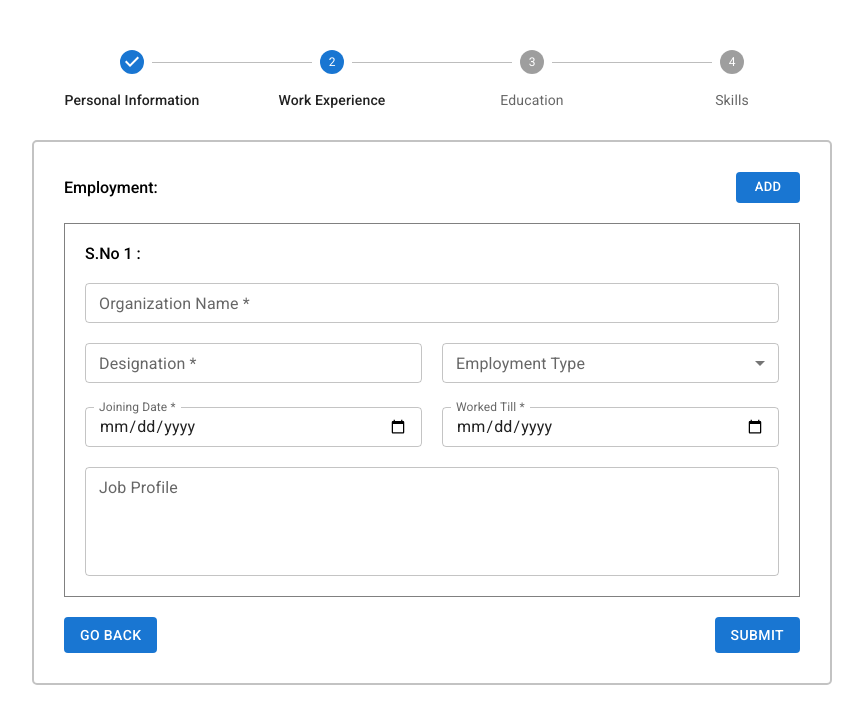
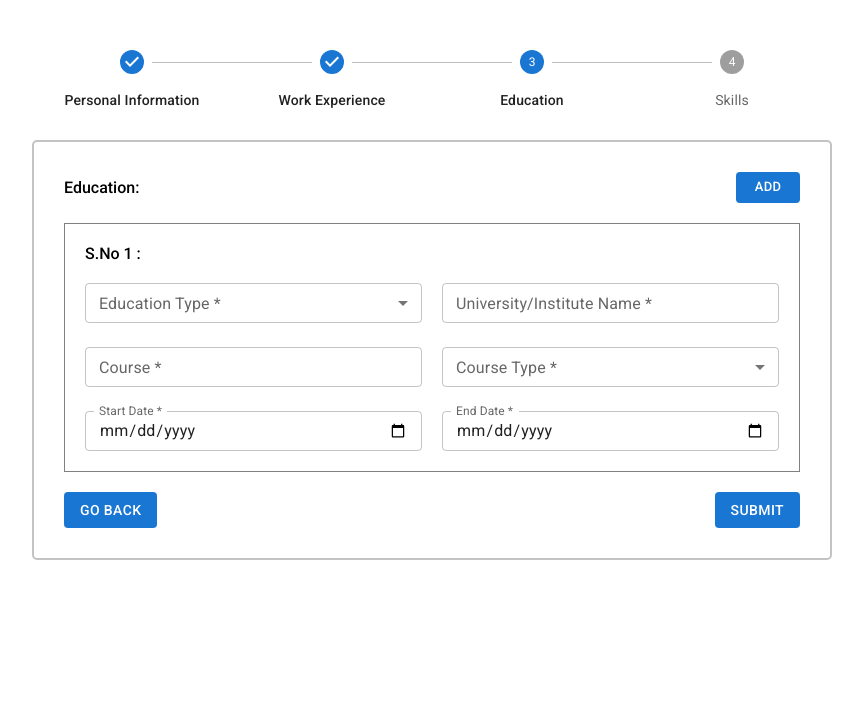
Before and after one commit to Sudeepkumar799/multi-step-employee-info-form, a React (Vite) app: page / in a window 1280 px wide. Shown: the top 724 px of the page, without its empty margins (208-1071 px from the left). Built offline with nearby package versions, Linux system fonts and the light colour scheme.

Commit message:
Added education form layout and functionality

```diff
--- a/src/components/multi-step-employee-form/MultiStepEmployeeForm.scss
+++ b/src/components/multi-step-employee-form/MultiStepEmployeeForm.scss
@@ -29,7 +29,7 @@
         margin: 0;
       }
 
-      .employment-section {
+      .employment-section, .education-section {
         border: 1px solid gray;
         padding: 20px;
         margin-bottom: 20px;
--- a/src/components/multi-step-employee-form/MultiStepEmployeeForm.tsx
+++ b/src/components/multi-step-employee-form/MultiStepEmployeeForm.tsx
@@ -3,6 +3,7 @@ import CustomStepper from "../custom-stepper/CustomStepper";
 import "./MultiStepEmployeeForm.scss";
 import StepOneForm from "./inner-components/step-one-form/StepOneForm";
 import StepTwoForm from "./inner-components/step-two-form/StepTwoForm";
+import StepThreeForm from "./inner-components/step-three-form/StepThreeForm";
 
 type Action = {
   type: string;
@@ -14,7 +15,7 @@ type InitialStateProps = {
 };
 
 const initialState: InitialStateProps = {
-  activeStep: 1,
+  activeStep: 2,
 };
 
 const reducer = (state: InitialStateProps, action: Action) => {
@@ -54,6 +55,7 @@ const MultiStepEmployeeForm = () => {
       <div className="msef-section-content">
         {activeStep === 0 && <StepOneForm onSubmit={handleStepOneSubmit} />}
         {activeStep === 1 && <StepTwoForm onBack={handleGoBack} onSubmit={handleStepOneSubmit} />}
+        {activeStep === 2 && <StepThreeForm onBack={handleGoBack} onSubmit={handleStepOneSubmit} />}
       </div>
     </div>
   );
--- /dev/null
+++ b/src/components/multi-step-employee-form/inner-components/step-three-form/StepThreeForm.tsx
@@ -0,0 +1,218 @@
+import { FC } from "react";
+import Button from "@mui/material/Button";
+import Grid from "@mui/material/Grid";
+import TextField from "@mui/material/TextField";
+import InputLabel from "@mui/material/InputLabel";
+import MenuItem from "@mui/material/MenuItem";
+import FormHelperText from "@mui/material/FormHelperText";
+import FormControl from "@mui/material/FormControl";
+import Select from "@mui/material/Select";
+import { SubmitHandler, useFieldArray, useForm } from "react-hook-form";
+
+interface IEmployment {
+  educationType: string;
+  universityName: string;
+  course: string;
+  courseType: string;
+  startDate: string;
+  endDate: string;
+}
+
+interface IFormInput {
+  education: IEmployment[];
+}
+
+type StepThreeFormProps = {
+  onBack?: () => void;
+  onSubmit: () => void;
+};
+
+const StepThreeForm: FC<StepThreeFormProps> = ({ onBack, onSubmit }) => {
+  const { register, control, handleSubmit, formState } = useForm({
+    defaultValues: {
+      education: [
+        {
+          educationType: "",
+          universityName: "",
+          course: "",
+          courseType: "",
+          startDate: "",
+          endDate: "",
+        },
+      ],
+    },
+  });
+  const { errors } = formState;
+  const { fields, append, remove } = useFieldArray({
+    name: "education",
+    control,
+  });
+
+  const addEmployment = () => {
+    append({
+      universityName: "",
+      course: "",
+      courseType: "",
+      educationType: "",
+      startDate: "",
+      endDate: "",
+    });
+  };
+
+  const submitData: SubmitHandler<IFormInput> = (data) => {
+    localStorage.setItem("educationData", JSON.stringify(data));
+    onSubmit && onSubmit();
+  };
+
+  return (
+    <form className="custom-form" noValidate autoComplete="off" onSubmit={handleSubmit(submitData)}>
+      <Grid container spacing="20px">
+        <Grid item xs={12} display="flex" flexDirection="row" justifyContent="space-between" alignItems="center">
+          <p className="custom-form-section-label">Education:</p>
+          <Button variant="contained" type="button" disableElevation size="small" onClick={addEmployment}>
+            Add
+          </Button>
+        </Grid>
+        <Grid item xs={12}>
+          {fields.map((field, index) => {
+            const universityNameId = `education.${index}.universityName` as const;
+            const courseId = `education.${index}.course` as const;
+            const courseTypeId = `education.${index}.courseType` as const;
+            const educationTypeId = `education.${index}.educationType` as const;
+            const startDateId = `education.${index}.startDate` as const;
+            const endDateId = `education.${index}.endDate` as const;
+
+            return (
+              <div className="education-section" key={field.id}>
+                <Grid container spacing="20">
+                  <Grid item xs={12} display="flex" flexDirection="row" justifyContent="space-between" alignItems="center">
+                    <p className="custom-form-section-label">S.No {index + 1} :</p>
+                    {index > 0 && (
+                      <Button variant="contained" type="button" color="error" disableElevation size="small" onClick={() => remove(index)}>
+                        Delete
+                      </Button>
+                    )}
+                  </Grid>
+                  <Grid item xs={6}>
+                    <FormControl fullWidth error={!!errors?.education?.[index]?.educationType} size="small">
+                      <InputLabel id="education-type-label">Education Type *</InputLabel>
+                      <Select
+                        labelId="education-type-label"
+                        id={educationTypeId}
+                        label="Education Type *"
+                        defaultValue=""
+                        {...register(educationTypeId, {
+                          required: "Education type is required",
+                        })}
+                      >
+                        <MenuItem value="">
+                          <em>None</em>
+                        </MenuItem>
+                        <MenuItem value={"phd"}>Phd</MenuItem>
+                        <MenuItem value={"post-graduation"}>Post-Graduation</MenuItem>
+                        <MenuItem value={"graduation"}>Graduation</MenuItem>
+                        <MenuItem value={"12th"}>12th</MenuItem>
+                        <MenuItem value={"10th"}>10th</MenuItem>
+                      </Select>
+                      <FormHelperText>{errors?.education?.[index]?.educationType?.message}</FormHelperText>
+                    </FormControl>
+                  </Grid>
+                  <Grid item xs={6}>
+                    <TextField
+                      id={universityNameId}
+                      label="University/Institute Name *"
+                      type="text"
+                      {...register(universityNameId, {
+                        required: "University/Institute name is required",
+                      })}
+                      error={!!errors?.education?.[index]?.universityName}
+                      helperText={errors?.education?.[index]?.universityName?.message}
+                      fullWidth
+                      size="small"
+                    />
+                  </Grid>
+                  <Grid item xs={6}>
+                    <TextField
+                      id={courseId}
+                      label="Course *"
+                      type="text"
+                      {...register(courseId, {
+                        required: "Course is required",
+                      })}
+                      error={!!errors?.education?.[index]?.course}
+                      helperText={errors?.education?.[index]?.course?.message}
+                      fullWidth
+                      size="small"
+                    />
+                  </Grid>
+                  <Grid item xs={6}>
+                    <FormControl fullWidth error={!!errors?.education?.[index]?.courseType} size="small">
+                      <InputLabel id="course-type-label">Course Type *</InputLabel>
+                      <Select
+                        labelId="course-type-label"
+                        id={courseTypeId}
+                        label="Course Type *"
+                        defaultValue=""
+                        {...register(courseTypeId, {
+                          required: "Course type is required",
+                        })}
+                      >
+                        <MenuItem value="">
+                          <em>None</em>
+                        </MenuItem>
+                        <MenuItem value={"phd"}>Full time</MenuItem>
+                        <MenuItem value={"post-graduation"}>Part time</MenuItem>
+                        <MenuItem value={"distance"}>Distance learning</MenuItem>
+                      </Select>
+                      <FormHelperText>{errors?.education?.[index]?.courseType?.message}</FormHelperText>
+                    </FormControl>
+                  </Grid>
+                  <Grid item xs={6}>
+                    <TextField
+                      id={startDateId}
+                      label="Start Date *"
+                      type="date"
+                      {...register(startDateId, {
+                        required: "Start date is required",
+                      })}
+                      InputLabelProps={{ shrink: true }}
+                      error={!!errors?.education?.[index]?.startDate}
+                      helperText={errors?.education?.[index]?.startDate?.message}
+                      fullWidth
+                      size="small"
+                    />
+                  </Grid>
+                  <Grid item xs={6}>
+                    <TextField
+                      id={endDateId}
+                      label="End Date *"
+                      type="date"
+                      {...register(endDateId, {
+                        required: "End date is required",
+                      })}
+                      InputLabelProps={{ shrink: true }}
+                      error={!!errors?.education?.[index]?.endDate}
+                      helperText={errors?.education?.[index]?.endDate?.message}
+                      fullWidth
+                      size="small"
+                    />
+                  </Grid>
+                </Grid>
+              </div>
+            );
+          })}
+        </Grid>
+        <Grid item xs={12} display="flex" flexDirection="row" alignItems="center" justifyContent="space-between">
+          <Button variant="contained" type="button" disableElevation onClick={() => onBack && onBack()}>
+            Go Back
+          </Button>
+          <Button variant="contained" type="submit" disableElevation>
+            Submit
+          </Button>
+        </Grid>
+      </Grid>
+    </form>
+  );
+};
+
+export default StepThreeForm;
```
